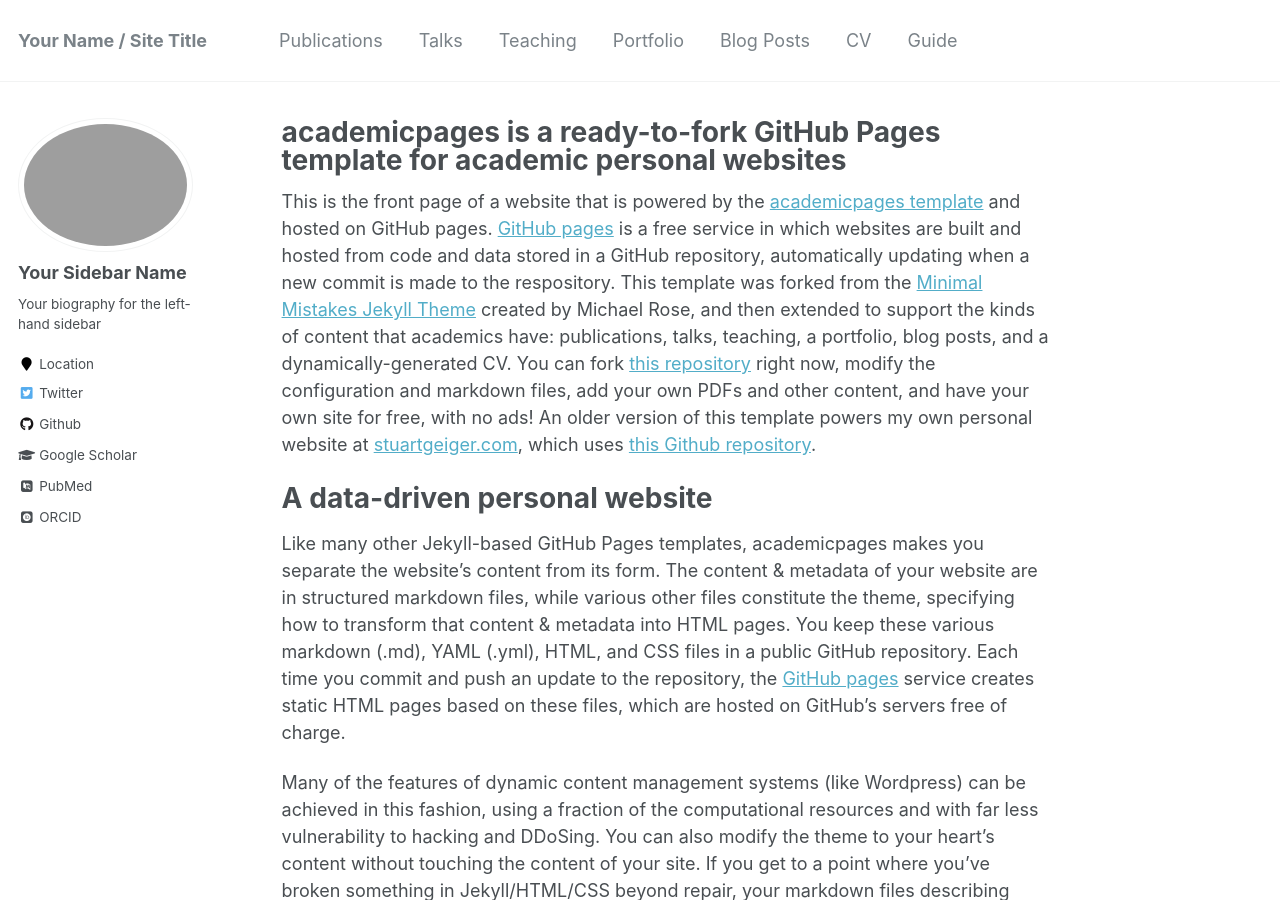
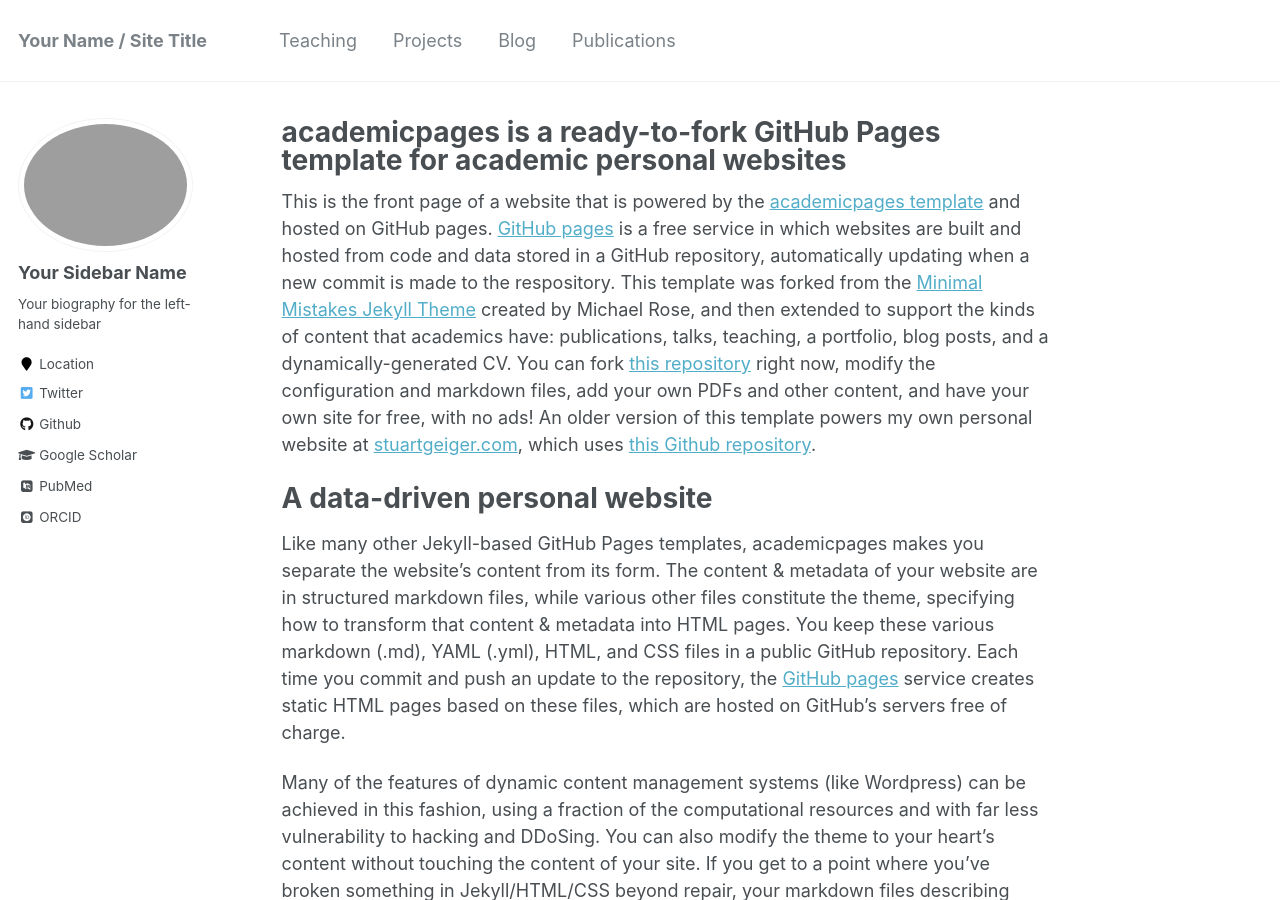
Before and after one commit to hshakeri/academic-home, a Jekyll site: the page built from _pages/about.md, in a window 1280 px wide and 900 px high. Built offline with Jekyll 4.4.1, drawn with Linux system fonts in a browser that asks for light colours; some web fonts are replaced.

Commit message:
change nav bar

```diff
--- a/_data/navigation.yml
+++ b/_data/navigation.yml
@@ -1,22 +1,14 @@
 # main links links
 main:
-  - title: "Publications"
-    url: /publications/
-
-  - title: "Talks"
-    url: /talks/
 
   - title: "Teaching"
     url: /teaching/
 
-  - title: "Portfolio"
+  - title: "Projects"
     url: /portfolio/
 
-  - title: "Blog Posts"
+  - title: "Blog"
     url: /year-archive/
 
-  - title: "CV"
-    url: /cv/
-
-  - title: "Guide"
-    url: /markdown/
+  - title: "Publications"
+    url: /publications/
```
